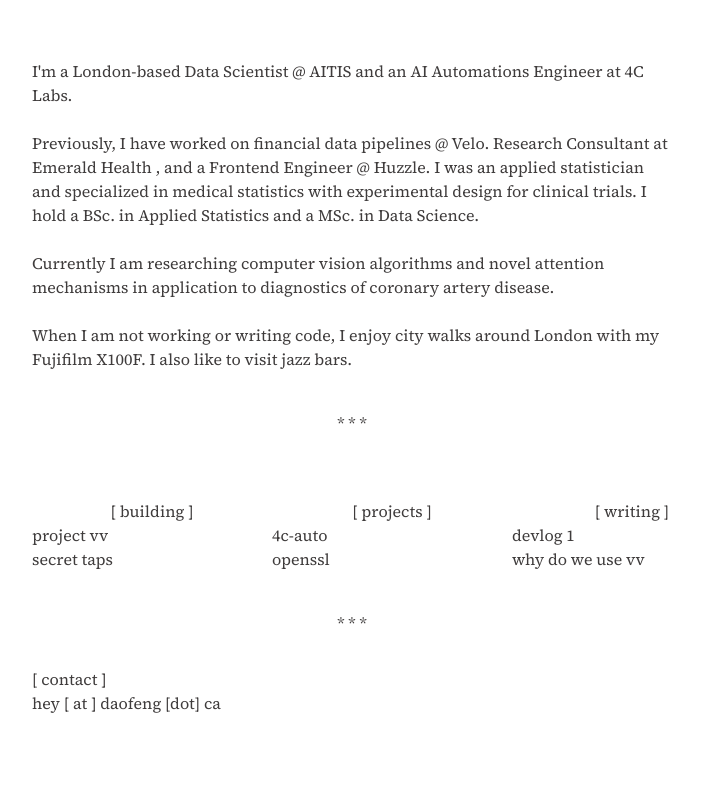
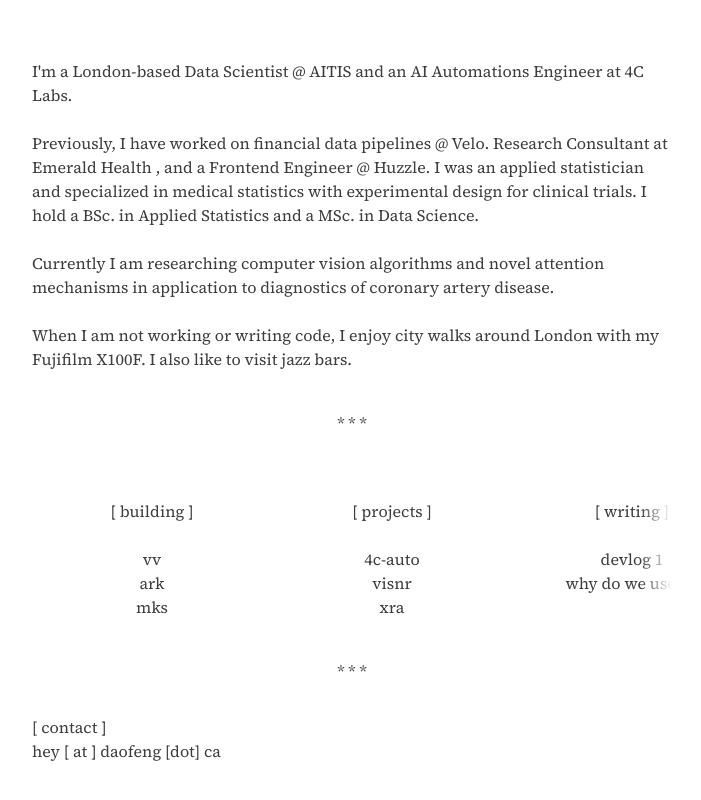
Before and after one commit to zian-feng/zian, a Next.js app: page / in a window 1280 px wide. Shown: the part 372-1172 px from the top of the page, without its empty margins (288-989 px from the left). Built offline with nearby package versions, Linux system fonts and the light colour scheme.

Commit message:
fixed: hscroll & margin fade

```diff
--- a/src/app/globals.css
+++ b/src/app/globals.css
@@ -15,7 +15,7 @@
 
 @media (prefers-color-scheme: dark) {
   :root {
-    --background: #1e1d1d;
+    --background: #0A0A0A;
     --foreground: #E5E5E5;
   }
 }
--- a/src/app/page.tsx
+++ b/src/app/page.tsx
@@ -3,8 +3,8 @@
 
 export default function Home() {
   return (
-    <div className="flex flex-col flex-1 items-center justify-center bg-white font-sans dark:bg-black">
-      <main className="flex flex-1 w-full max-w-3xl flex-col items-start justify-between py-32 px-16 bg-white dark:bg-black">
+    <div className="flex flex-col flex-1 items-center justify-center bg-white font-sans dark:bg-[#0A0A0A]">
+      <main className="flex flex-1 w-full max-w-3xl flex-col items-start justify-between py-32 px-16 bg-white dark:bg-[#0A0A0A]">
 
         {/* // wrap this in a div and then maybe add other sections to the right of it */}
         <Image
@@ -69,31 +69,48 @@
 
         </div>
 
-        <div className="w-full overflow-x-auto">
+        <div className="w-full overflow-x-auto
+        [scrollbar-width:none] [&::-webkit-scrollbar]:hidden
+        [-webkit-mask-image:linear-gradient(to_right,transparent,black_2rem,black_calc(100%_-_2rem),transparent)]
+        [mask-image:linear-gradient(to_right,transparent,black_2rem,black_calc(100%_-_2rem),transparent)]
+        ">
         <div className="grid min-w-[720px] grid-cols-3">
           <div className= "">
             <center>[ building ]</center>
 
-            <h1>project vv</h1>
-            <h1>secret taps</h1>
+              <center>
+                <br/>
+                <h1>vv</h1>
+                <h1>ark</h1>
+                <h1>mks</h1>
+              </center>
           </div>
 
           <div className= "">
             <center>[ projects ]</center>
+            <center>
+              <br/>
               <h1>4c-auto</h1>
-            <h1>openssl</h1>
+              <h1>visnr</h1>
+              <h1>xra</h1>
+            </center>
           </div>
 
           <div className= "">
             <Link href="/writing" className="transition-colors hover:text-zinc-500">
               <center>[ writing ]</center>
             </Link>
+
+            <center>
+              <br/>
               <h1>
                 <Link href="" className="transition-colors hover:text-zinc-500">
                   devlog 1
                 </Link>
               </h1>
               <h1>why do we use vv</h1>
+            </center>
+
           </div>
 
         </div>
--- a/src/app/writing/[slug]/page.tsx
+++ b/src/app/writing/[slug]/page.tsx
@@ -38,8 +38,8 @@
     }
 
     return(
-        <main className="min-h-screen w-full bg-white text-foreground dark:bg-black">
-            <article className="mx-auto w-full max-w-3xl bg-white px-16 py-20 dark:bg-black">
+        <main className="min-h-screen w-full bg-white text-foreground dark:bg-[#0A0A0A]">
+            <article className="mx-auto w-full max-w-3xl bg-white px-16 py-20 dark:bg-[#0A0A0A]">
                 <Link
                     href="/writing"
                     className="font-mono text-sm text-zinc-500 transition-colors hover:text-foreground"
--- a/src/app/writing/page.tsx
+++ b/src/app/writing/page.tsx
@@ -6,9 +6,9 @@
     const posts = getAllWritingPosts();
 
     return(
-        <main className="min-h-screen w-full bg-white text-foreground dark:bg-black">
+        <main className="min-h-screen w-full bg-white text-foreground dark:bg-[#0A0A0A]">
 
-            <section className="mx-auto w-full max-w-3xl bg-white px-16 py-20 dark:bg-black">
+            <section className="mx-auto w-full max-w-3xl bg-white px-16 py-20 dark:bg-[#0A0A0A]">
                 <h1 className="font-news text-2xl font-semibold tracking-tight">
                     Writing
                 </h1>
```
Lines whose indentation alone changed are shown as unchanged.
